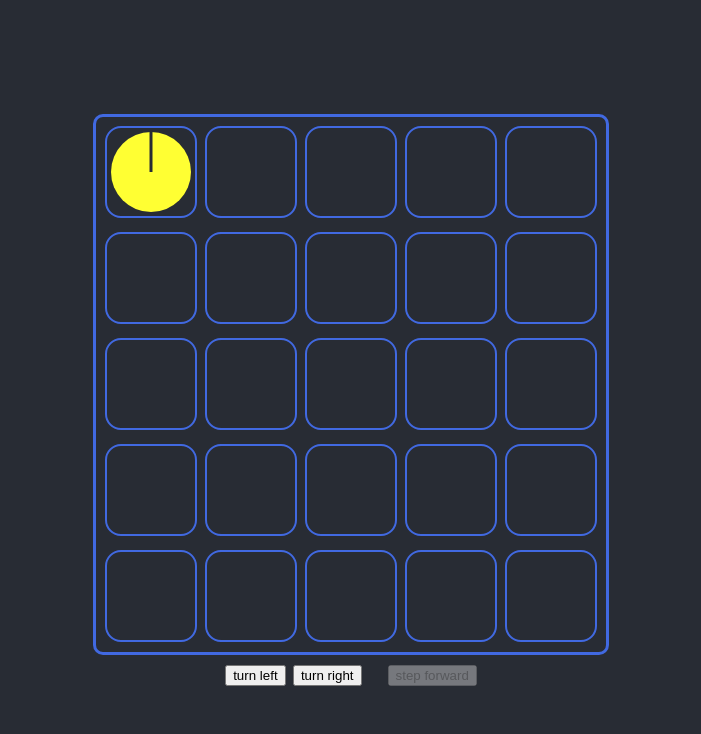
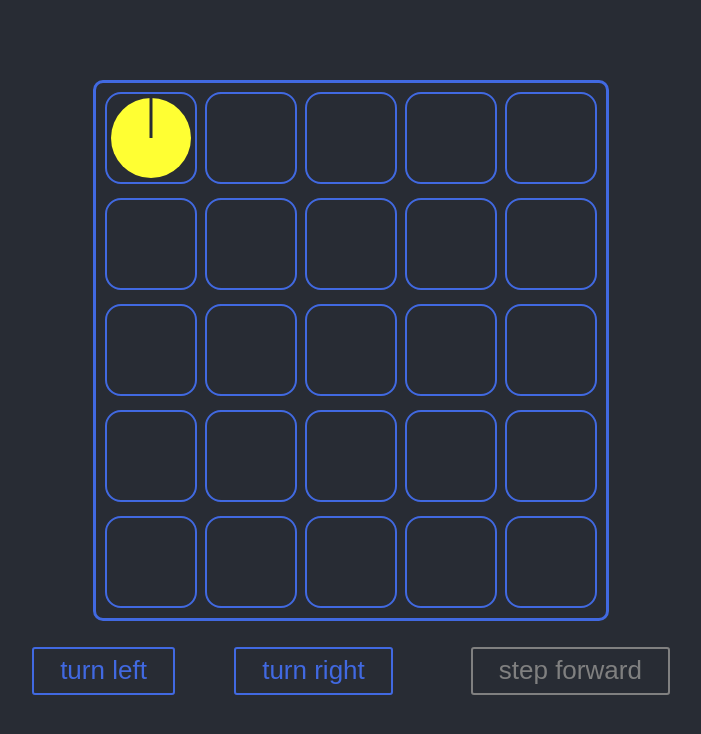
Before and after one commit to amankkg/test-congenial-barnacle, a React (Create React App) app: page / in a window 1280 px wide. Shown: the top 734 px of the page, without its empty margins (289-990 px from the left). Built offline with nearby package versions, Linux system fonts and the light colour scheme.

Commit message:
style control buttons

```diff
--- a/src/controls.js
+++ b/src/controls.js
@@ -1,15 +1,27 @@
 import React from 'react'
+import styled from 'styled-components'
 
 function Controls({turnLeft, turnRight, move}) {
   return (
     <div>
-      <button onClick={turnLeft}>turn left</button>
+      <Button onClick={turnLeft} color="royalblue">turn left</Button>
       &nbsp;
-      <button onClick={turnRight}>turn right</button>
+      <Button onClick={turnRight} color="royalblue">turn right</Button>
       &emsp;
-      <button onClick={move} disabled={move == null}>step forward</button>
+      <Button onClick={move} disabled={move == null} color="mediumseagreen">step forward</Button>
     </div>
   )
 }
 
 export {Controls}
+
+const Button = styled.button`
+  font-size: 1em;
+  margin: 1em;
+  padding: 0.25em 1em;
+  border-radius: 3px;
+  background: none;
+  color: ${props => props.disabled ? 'gray' : props.color};
+  border: 2px solid ${props => props.disabled ? 'gray' : props.color};
+  cursor: ${props => props.disabled ? 'not-allowed' : 'pointer'};
+`
```
